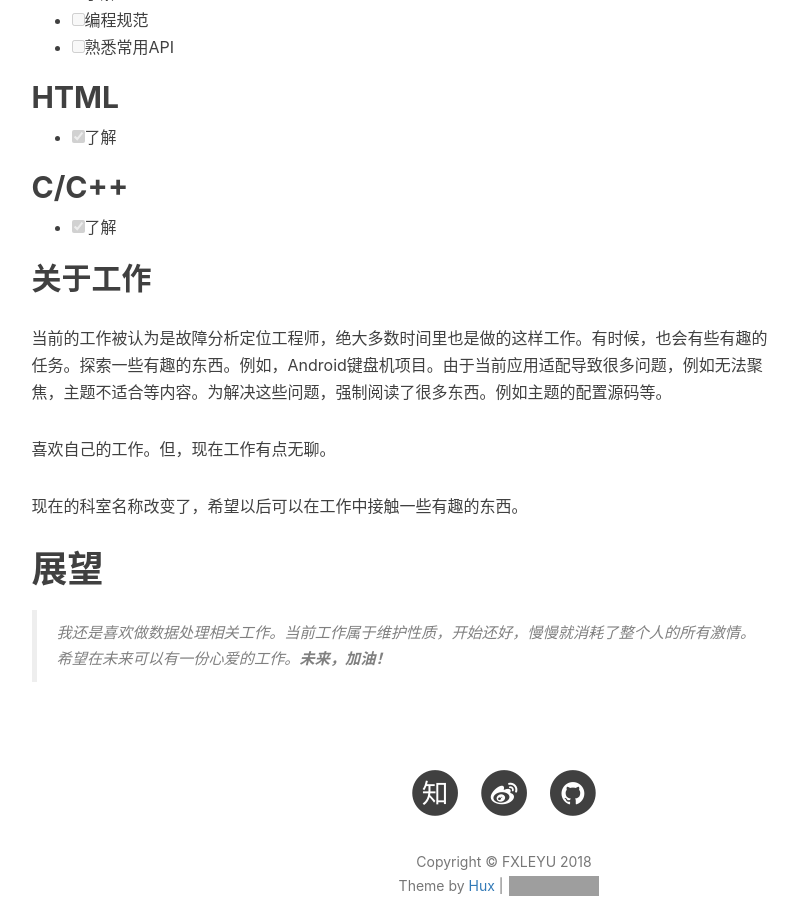
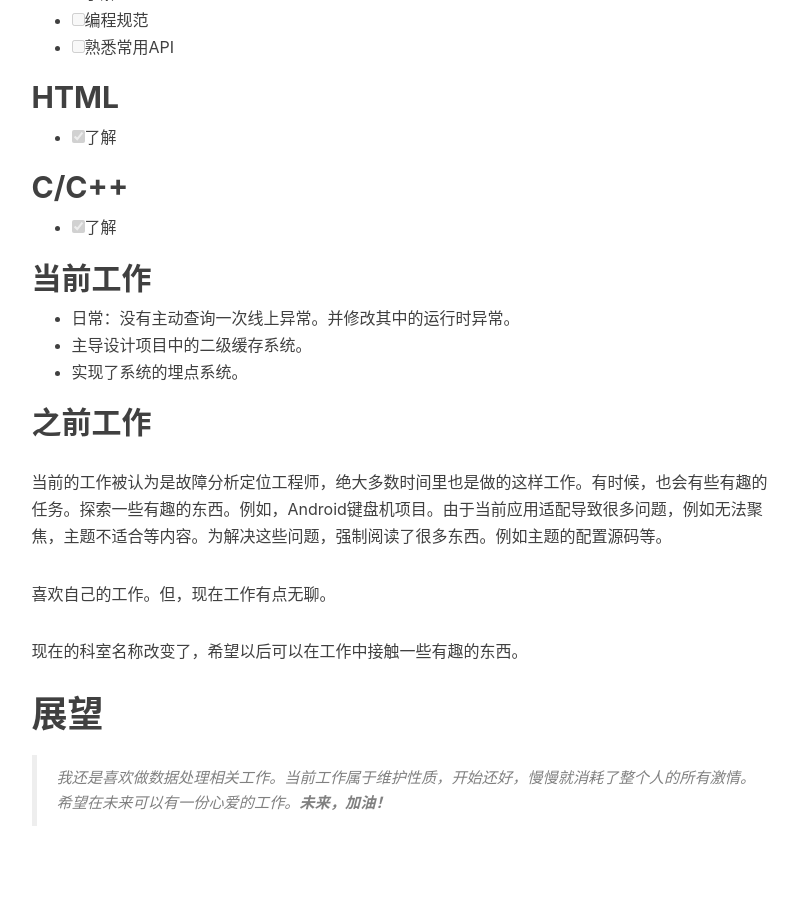
Before and after one commit to fxleyu/fxleyu.github.io, a Jekyll site: the page built from about.md, in a window 1280 px wide and 900 px high, scrolled down 1724 px. Shown: the whole window, without its empty margins (136-934 px from the left). Built offline with Jekyll 4.4.1, drawn with Linux system fonts in a browser that asks for light colours; nearby versions of some CDN libraries; comment, search, counter and statistics services are not loaded; grey boxes are pictures that could not be loaded.

Commit message:
[UPDATE] 更新个人介绍信息

```diff
--- a/about.md
+++ b/about.md
@@ -49,7 +49,12 @@ title: About
 ## C/C++
 - [x] 了解
 
-## 关于工作
+## 当前工作
+- 日常：没有主动查询一次线上异常。并修改其中的运行时异常。
+- 主导设计项目中的二级缓存系统。
+- 实现了系统的埋点系统。
+
+## 之前工作
 当前的工作被认为是故障分析定位工程师，绝大多数时间里也是做的这样工作。有时候，也会有些有趣的任务。探索一些有趣的东西。例如，Android键盘机项目。由于当前应用适配导致很多问题，例如无法聚焦，主题不适合等内容。为解决这些问题，强制阅读了很多东西。例如主题的配置源码等。
 
 喜欢自己的工作。但，现在工作有点无聊。
```
